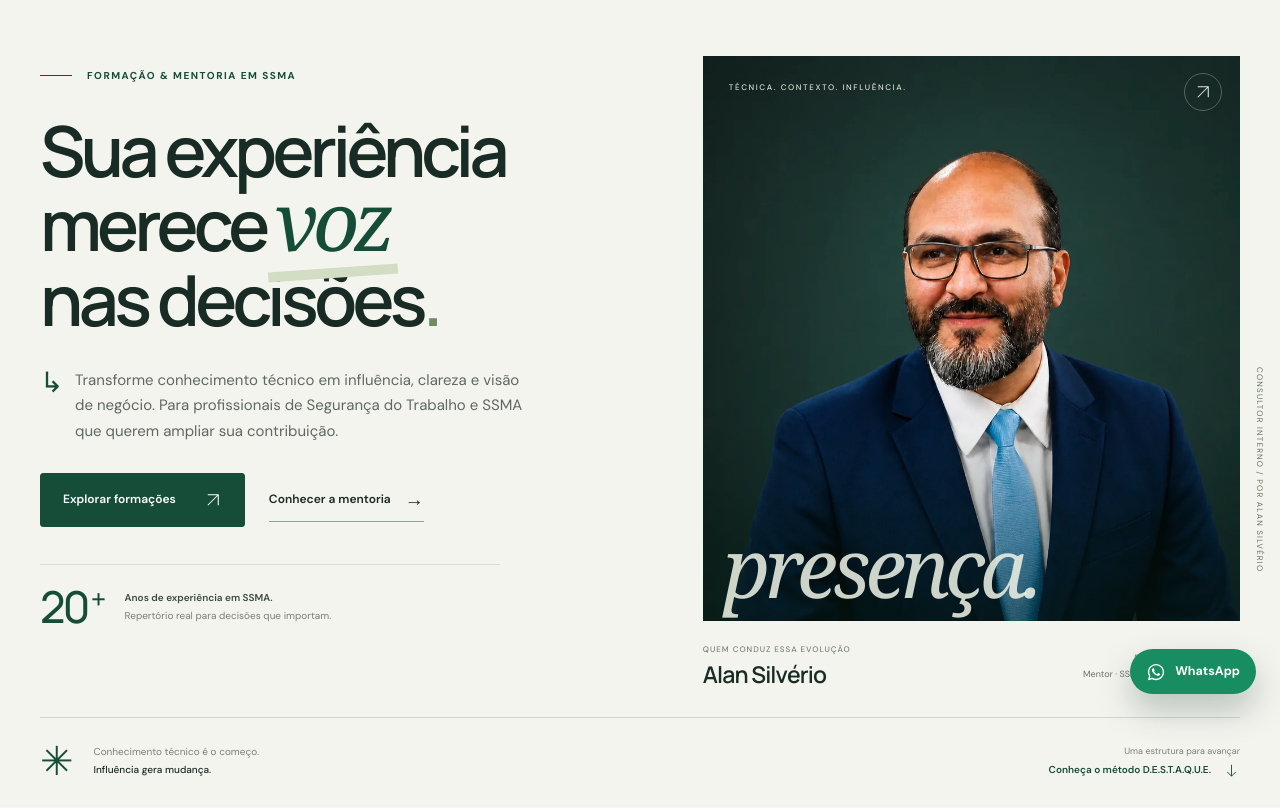
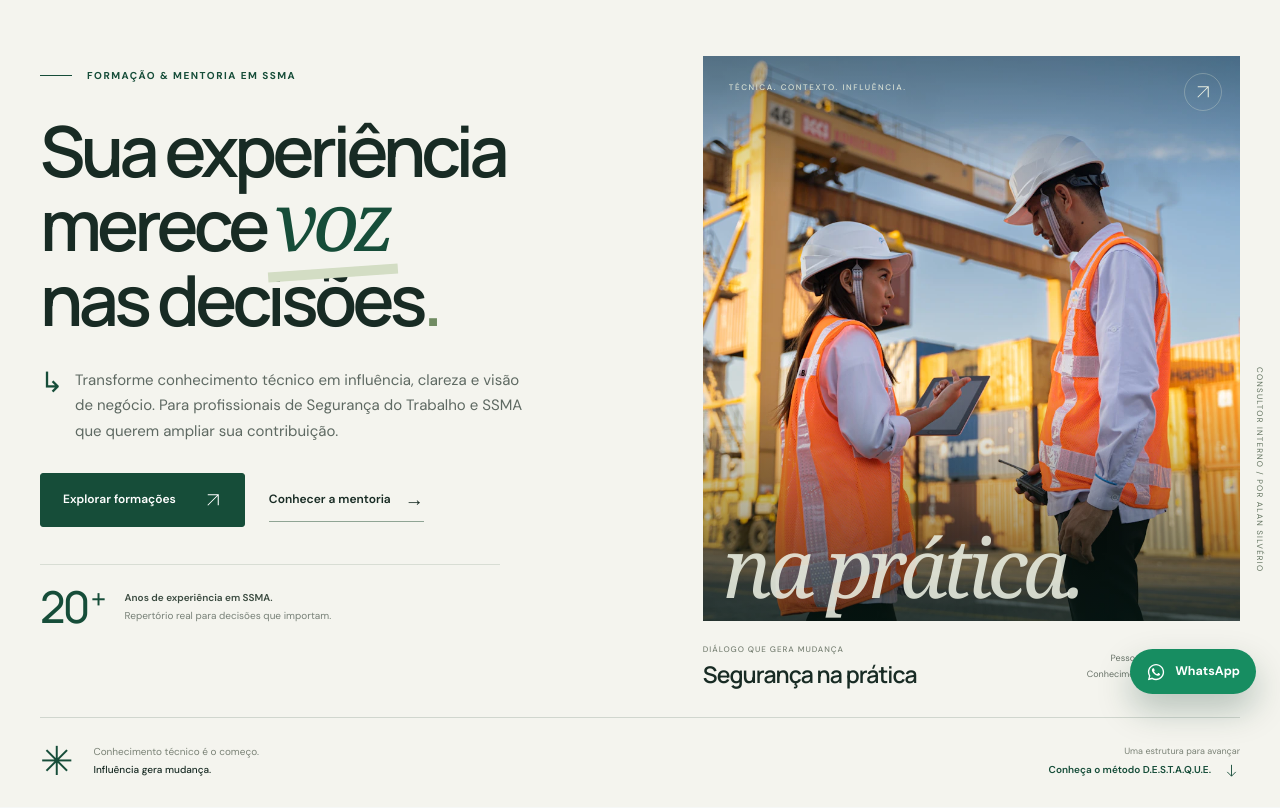
Before and after one commit to SamuelToyota/site_ssma, a Django app: page / in a window 1280 px wide. Shown: the part 82-890 px from the top of the page. Run offline with Django 5.2, Linux system fonts and the light colour scheme; data that the repository does not hold is empty.

Commit message:
Atualiza foto da hero do Consultor Interno

```diff
--- a/core/views.py
+++ b/core/views.py
@@ -192,8 +192,8 @@ def home(request):
         "latest_articles": Artigo.objects.publicados().select_related("categoria")[:3],
         "testimonials": Depoimento.objects.filter(ativo=True)[:3],
         "newsletter_form": newsletter_form,
-        "default_og_image": f"{settings.SITE_URL}{static('images/alan.png')}",
-        "og_image_alt": "Alan Silvério, engenheiro de segurança e mentor do Consultor Interno",
+        "default_og_image": f"{settings.SITE_URL}{static('images/hero-dialogo-ssma.jpg')}",
+        "og_image_alt": "Profissionais com capacetes e coletes de segurança analisando um tablet em uma operação logística",
     }
     return _render_page(
         request,
--- a/static/css/consultor-hero.css
+++ b/static/css/consultor-hero.css
@@ -29,8 +29,8 @@
 .ci-experience-proof b { color: #3b4b40; font-weight: 600; }
 .ci-hero-portrait { position: relative; min-width: 0; margin: 0; padding-top: 2px; }
 .ci-portrait-photo { position: relative; height: 565px; overflow: hidden; background: #18382c; }
-.ci-portrait-photo::after { position: absolute; inset: 65% 0 0; content: ""; background: linear-gradient(transparent,#061d178c); pointer-events: none; }
-.ci-portrait-photo > img { width: 100%; height: 100%; object-fit: cover; object-position: 50% 27%; }
+.ci-portrait-photo::after { position: absolute; inset: 0; content: ""; background: linear-gradient(180deg,#061d1759,transparent 25%,transparent 60%,#061d1799); pointer-events: none; }
+.ci-portrait-photo > img { width: 100%; height: 100%; object-fit: cover; object-position: 50% 50%; }
 .ci-portrait-overline { position: absolute; z-index: 2; top: 25px; left: 26px; color: #d7dfd3; font-size: 8px; font-weight: 500; letter-spacing: .2em; text-transform: uppercase; }
 .ci-portrait-more { position: absolute; z-index: 2; top: 17px; right: 18px; display: grid; width: 38px; height: 38px; place-items: center; color: #e7eddf; border: 1px solid #e0e8d34d; border-radius: 50%; transition: background .2s ease; }
 .ci-portrait-more:hover { background: #ffffff20; }
@@ -93,7 +93,7 @@
     .ci-portrait-photo { height: 410px; }
     .ci-portrait-overline { top: 21px; left: 20px; font-size: 7px; letter-spacing: .16em; }
     .ci-portrait-more { top: 13px; right: 13px; }
-    .ci-portrait-word { font-size: 70px; }
+    .ci-portrait-word { font-size: clamp(40px,13.5vw,64px); }
     .ci-portrait-side { right: -16px; font-size: 7px; }
     .ci-portrait-caption { align-items: flex-start; gap: 12px; padding-top: 19px; }
     .ci-portrait-caption strong { font-size: 20px; }
--- a/templates/components/consultor_hero.html
+++ b/templates/components/consultor_hero.html
@@ -20,14 +20,14 @@
 
         <figure class="ci-hero-portrait">
             <div class="ci-portrait-photo">
-                <img src="{% static 'images/alan.webp' %}" alt="Alan Silvério, engenheiro de segurança e mentor" width="1000" height="1000" fetchpriority="high" decoding="async">
+                <img src="{% static 'images/hero-dialogo-ssma.webp' %}" alt="Dois profissionais com capacetes e coletes de segurança analisando um tablet em uma operação logística" width="1400" height="933" fetchpriority="high" decoding="async">
                 <span class="ci-portrait-overline">Técnica. Contexto. Influência.</span>
-                <a href="{% url 'sobre' %}" class="ci-portrait-more" aria-label="Conhecer a trajetória de Alan Silvério"><svg viewBox="0 0 24 24" fill="none" aria-hidden="true"><path d="M5 19 19 5M5 5h14v14"/></svg></a>
-                <div class="ci-portrait-word" aria-hidden="true">presença.</div>
+                <a href="{% url 'cursos' %}" class="ci-portrait-more" aria-label="Conhecer as formações em Segurança do Trabalho e SSMA"><svg viewBox="0 0 24 24" fill="none" aria-hidden="true"><path d="M5 19 19 5M5 5h14v14"/></svg></a>
+                <div class="ci-portrait-word" aria-hidden="true">na prática.</div>
             </div>
             <figcaption class="ci-portrait-caption">
-                <div><span class="ci-caption-label">Quem conduz essa evolução</span><strong>Alan Silvério</strong></div>
-                <span class="ci-caption-role">Engenheiro de Segurança<br>Mentor · SSMA · Cultura de Segurança</span>
+                <div><span class="ci-caption-label">Diálogo que gera mudança</span><strong>Segurança na prática</strong></div>
+                <span class="ci-caption-role">Pessoas · Operação · Liderança<br>Conhecimento conectado ao campo</span>
             </figcaption>
             <span class="ci-portrait-side" aria-hidden="true">Consultor Interno / por Alan Silvério</span>
         </figure>
--- a/templates/home.html
+++ b/templates/home.html
@@ -4,8 +4,8 @@
 {% block body_class %}ci-home{% endblock %}
 
 {% block extra_head %}
-<link rel="preload" as="image" href="{% static 'images/alan.webp' %}">
-<link rel="stylesheet" href="{% static 'css/consultor-hero.css' %}?v=20261020">
+<link rel="preload" as="image" href="{% static 'images/hero-dialogo-ssma.webp' %}">
+<link rel="stylesheet" href="{% static 'css/consultor-hero.css' %}?v=20261020-photo">
 <script type="application/ld+json">
 {
   "@context": "https://schema.org",
```
Also changed, not shown: docs/IMAGENS.md (+8 -3 lines), static/images/hero-dialogo-ssma.jpg (added), static/images/hero-dialogo-ssma.webp (added).
